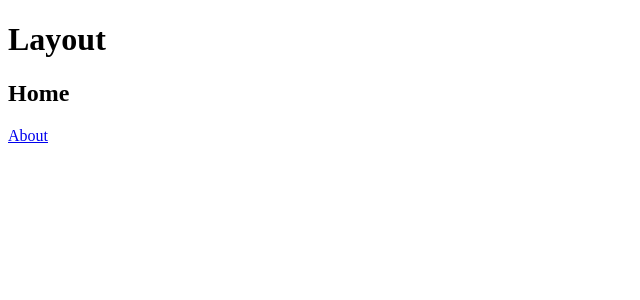
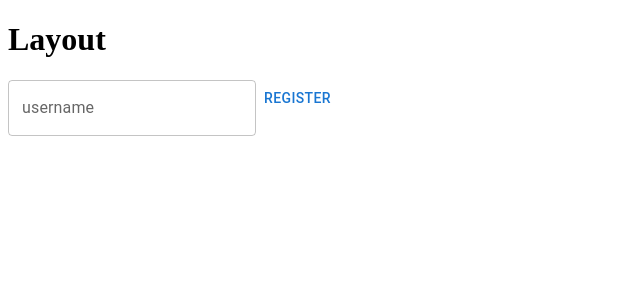
Before and after one commit to dcbnvn7604/sr-nextjs, a Next.js app: page / in a window 1280 px wide. Shown: the top 300 px of the page, without its empty margins (0-640 px from the left). Built offline with nearby package versions, Linux system fonts and the light colour scheme.

Commit message:
add: validation

```diff
--- a/package.json
+++ b/package.json
@@ -10,9 +10,13 @@
     "test": "jest"
   },
   "dependencies": {
+    "@emotion/react": "^11.14.0",
+    "@emotion/styled": "^11.14.0",
+    "@mui/material": "^7.1.1",
     "next": "15.3.2",
     "react": "^19.0.0",
-    "react-dom": "^19.0.0"
+    "react-dom": "^19.0.0",
+    "react-hook-form": "^7.57.0"
   },
   "devDependencies": {
     "@testing-library/dom": "^10.4.0",
--- a/src/app/page.tsx
+++ b/src/app/page.tsx
@@ -1,10 +1,47 @@
-import Link from 'next/link'
+'use client'
+import { Box, Button, TextField } from '@mui/material';
+import { useForm } from 'react-hook-form'
 
 export default function Page() {
+  const {
+    register,
+    handleSubmit,
+    setError,
+    formState: { errors },
+  } = useForm();
+
+  const onSubmit = async (data: object) => {
+    const response = await fetch('http://localhost:3000/api/users', {
+      method: 'POST',
+      body: JSON.stringify(data)
+    })
+    if (response.status == 401) {
+      const result = await response.json()
+      result["detail"].forEach((error:{field:string, message: string}) => {
+        setError(error["field"], {
+          type: "manual",
+          message: error["message"]
+        })
+      })
+    }
+  }
+
   return (
-    <div>
-      <h2>Home</h2>
-      <Link href="/about">About</Link>
-    </div>
+    <Box component="form" noValidate onSubmit={handleSubmit(onSubmit)}>
+      <TextField
+        data-testid="username"
+        label="username"
+        {...register('username', {
+          required: 'Username is required',
+          pattern: {
+            value: /^\S+@\S+$/i,
+            message: 'Invalid email address'
+          }
+        })}
+        error={!!errors.username}
+        helperText={errors.username?.message as string}
+      />
+      <Button data-testid="submit" type="submit">Register</Button>
+    </Box>
   )
 }
```
Also changed, not shown: 2 other files (tests, documents, lock files or other folders).
